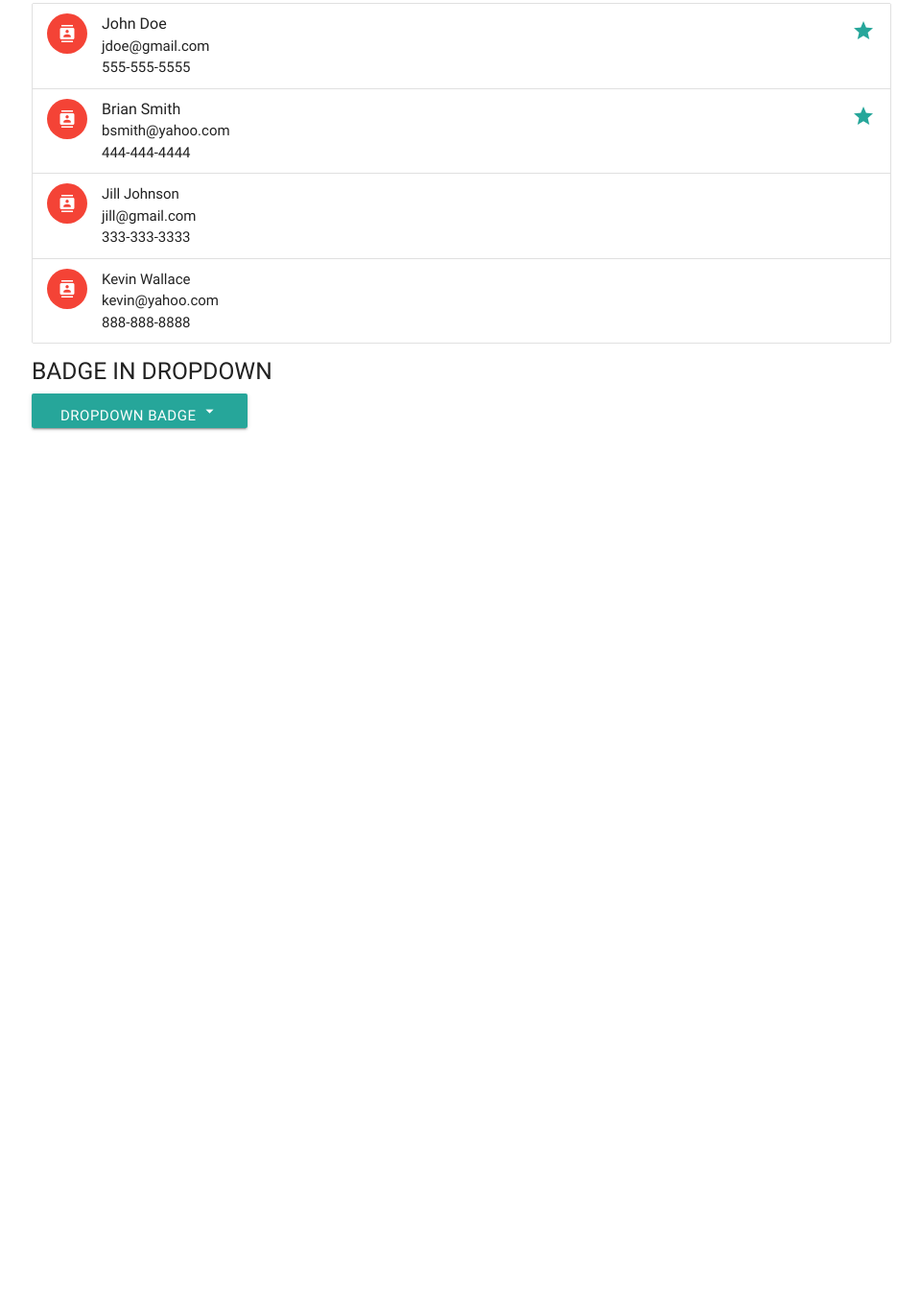
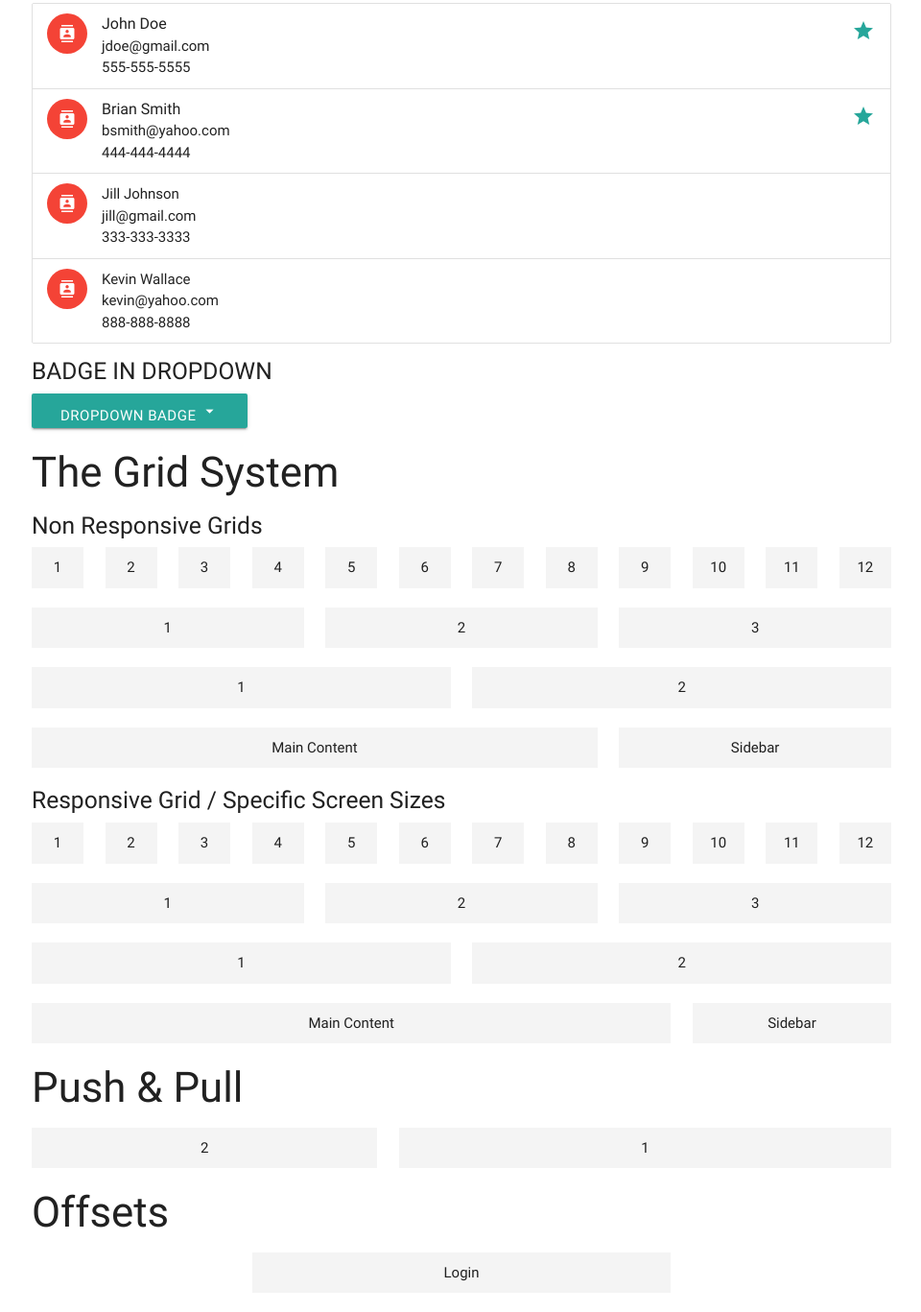
Before and after one commit to tarantej/materialize, a plain HTML site: page index.html in a window 1280 px wide. Shown: the part 7292-8659 px from the top of the page at 96% size, without its empty margins (159-1119 px from the left). Before the commit the page ends 7743 px from the top, so only its background shows below. Drawn offline with nearby package versions, Linux system fonts and the light colour scheme.

Commit message:
Materialize Grid System

```diff
--- a/index.html
+++ b/index.html
@@ -14,6 +14,16 @@
 
     <!--Let browser know website is optimized for mobile-->
     <meta name="viewport" content="width=device-width, initial-scale=1.0" />
+
+    <style>
+        .box {
+            background: #f4f4f4;
+            padding: 10px;
+            text-align: center
+        }
+    </style>
+
+
 </head>
 <meta charset="utf-8">
 <meta http-equiv="X-UA-Compatible" content="IE=edge">
@@ -783,6 +793,204 @@
 
         <!-- END HERE -->
 
+        <!-- Grid System -->
+
+        <h3>The Grid System</h3>
+
+        <!-- START HERE -->
+
+        <h5>Non Responsive Grids</h5>
+
+        <!-- 12 1 COLUMNS -->
+
+        <div class="row">
+            <div class="col s1">
+                <div class="box">1</div>
+            </div>
+            <div class="col s1">
+                <div class="box">2</div>
+            </div>
+            <div class="col s1">
+                <div class="box">3</div>
+            </div>
+            <div class="col s1">
+                <div class="box">4</div>
+            </div>
+            <div class="col s1">
+                <div class="box">5</div>
+            </div>
+            <div class="col s1">
+                <div class="box">6</div>
+            </div>
+            <div class="col s1">
+                <div class="box">7</div>
+            </div>
+            <div class="col s1">
+                <div class="box">8</div>
+            </div>
+            <div class="col s1">
+                <div class="box">9</div>
+            </div>
+            <div class="col s1">
+                <div class="box">10</div>
+            </div>
+            <div class="col s1">
+                <div class="box">11</div>
+            </div>
+            <div class="col s1">
+                <div class="box">12</div>
+            </div>
+        </div>
+
+
+        <!-- 3 4 COLUMNS -->
+
+        <div class="row">
+            <div class="col s4">
+                <div class="box">1</div>
+            </div>
+            <div class="col s4">
+                <div class="box">2</div>
+            </div>
+            <div class="col s4">
+                <div class="box">3</div>
+            </div>
+        </div>
+
+
+        <!-- 2 6 COLUMNS -->
+
+        <div class="row">
+
+            <div class="col s6">
+                <div class="box">1</div>
+            </div>
+            <div class="col s6">
+                <div class="box">2</div>
+            </div>
+        </div>
+
+        <!-- 8 & 4 COLUMNS -->
+
+        <div class="row">
+            <div class="col s8">
+                <div class="box">Main Content</div>
+            </div>
+            <div class="col s4">
+                <div class="box">Sidebar</div>
+            </div>
+        </div>
+
+
+        <!-- RESPONSIVE GRIDS / SPECIFIC SCREEN SIZES -->
+        <h5>Responsive Grid / Specific Screen Sizes</h5>
+
+        <!-- 12 small12 cols 1 medium1 col -->
+
+        <div class="row">
+            <div class="col m1 s12">
+                <div class="box">1</div>
+            </div>
+            <div class="col m1 s12">
+                <div class="box">2</div>
+            </div>
+            <div class="col m1 s12">
+                <div class="box">3</div>
+            </div>
+            <div class="col m1 s12">
+                <div class="box">4</div>
+            </div>
+            <div class="col m1 s12">
+                <div class="box">5</div>
+            </div>
+            <div class="col m1 s12">
+                <div class="box">6</div>
+            </div>
+            <div class="col m1 s12">
+                <div class="box">7</div>
+            </div>
+            <div class="col m1 s12">
+                <div class="box">8</div>
+            </div>
+            <div class="col m1 s12">
+                <div class="box">9</div>
+            </div>
+            <div class="col m1 s12">
+                <div class="box">10</div>
+            </div>
+            <div class="col m1 s12">
+                <div class="box">11</div>
+            </div>
+            <div class="col m1 s12">
+                <div class="box">12</div>
+            </div>
+        </div>
+
+
+        <!-- 3 medium4 COLUMNS -->
+
+        <div class="row">
+            <div class="col m4 s12">
+                <div class="box">1</div>
+            </div>
+            <div class="col m4 s12">
+                <div class="box">2</div>
+            </div>
+            <div class="col m4 s12">
+                <div class="box">3</div>
+            </div>
+        </div>
+
+
+        <!-- 2 medium6 COLUMNS -->
+
+        <div class="row">
+
+            <div class="col m6 s12">
+                <div class="box">1</div>
+            </div>
+            <div class="col m6 s12">
+                <div class="box">2</div>
+            </div>
+        </div>
+
+        <!-- Main Content(medium6, large8, extra-large9) and Sidebar(medium6, large4 and extra-large3) COLUMNS -->
+
+        <div class="row">
+            <div class="col xl9 l8 m6 s12">
+                <div class="box">Main Content</div>
+            </div>
+            <div class="col xl3 l4 m6 s12">
+                <div class="box">Sidebar</div>
+            </div>
+        </div>
+
+
+        <!-- PUSH & PULL (Switch Column positions)-->
+        <h3>Push & Pull</h3>
+        <div class="row">
+            <div class="col s7 push-s5">
+                <div class="box">1</div>
+            </div>
+            <div class="col s5 pull-s7">
+                <div class="box">2</div>
+            </div>
+
+        </div>
+
+
+        <!-- OFFSETS (If you dont want to take up the entire space)-->
+        <h3>Offsets</h3>
+        <div class="row">
+            <div class="col s6 offset-s3">
+                <div class="box">Login</div>
+            </div>
+
+        </div>
+
+
+        <!-- END HERE -->
+
 
 
 
```
Also changed, not shown: notes.html (+8 -1 lines).
